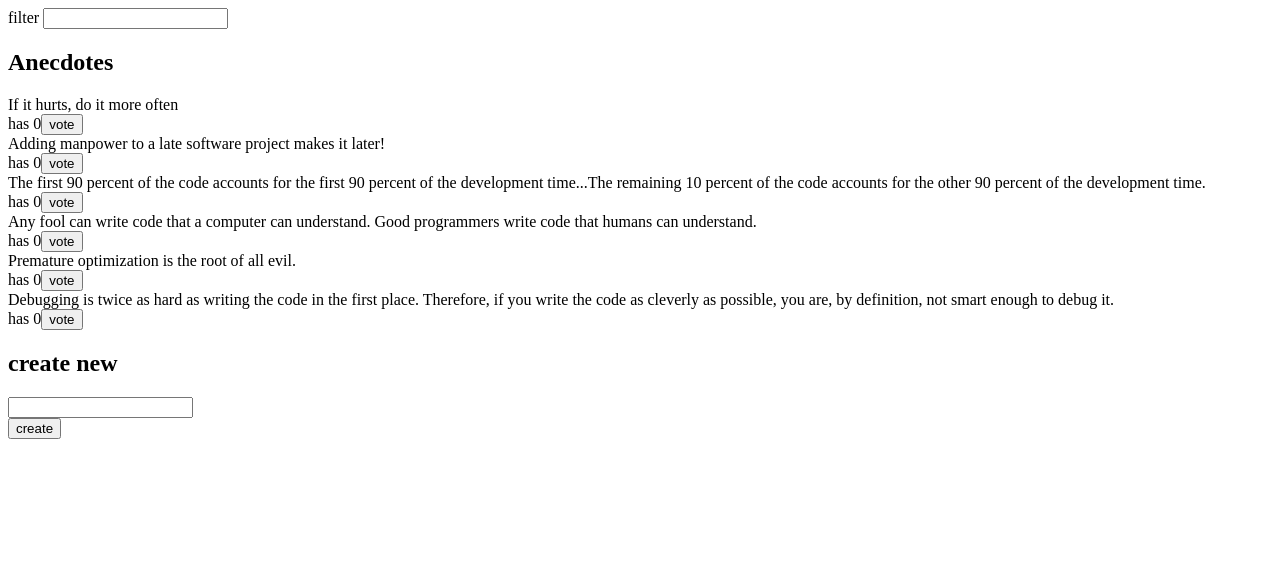
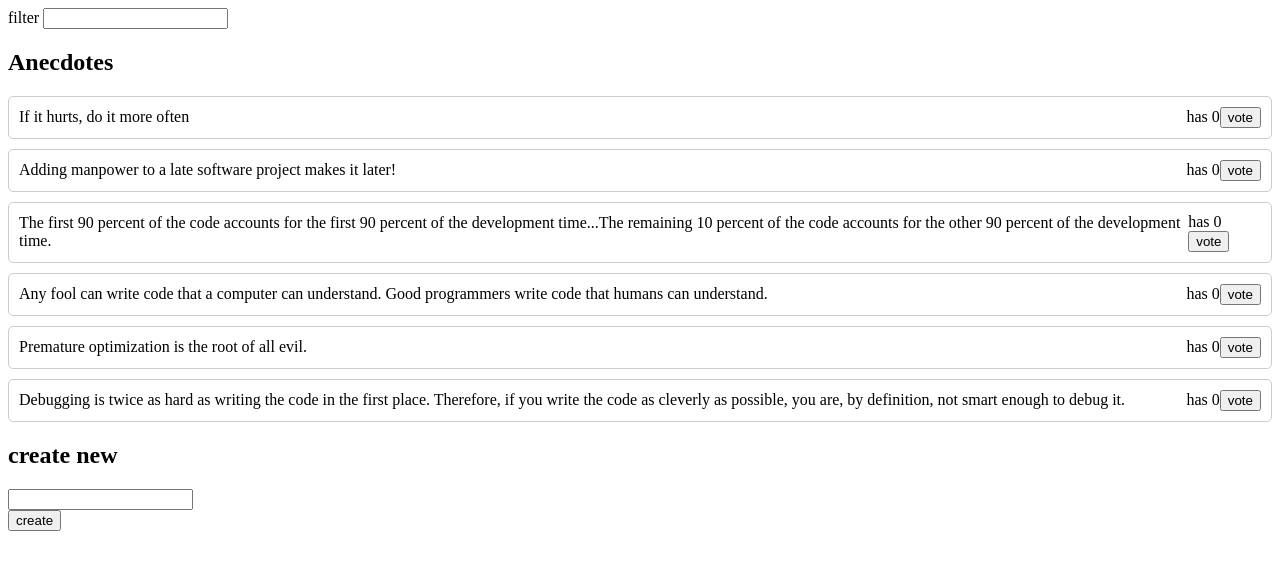
Before and after one commit to mikhita/redux-toolkit, a React (Create React App) app: page / in a window 1280 px wide. Shown: the top 570 px of the page. Built offline with nearby package versions, Linux system fonts and the light colour scheme.

Commit message:
adding some styles

```diff
--- a/package.json
+++ b/package.json
@@ -10,6 +10,7 @@
     "react-dom": "^18.2.0",
     "react-redux": "^8.0.5",
     "react-scripts": "5.0.1",
+    "react-transition-group": "^4.4.5",
     "redux": "^4.2.0",
     "web-vitals": "^2.1.4"
   },
--- /dev/null
+++ b/src/Anecdote.css
@@ -0,0 +1,39 @@
+.anecdote-enter {
+  opacity: 0;
+  transform: translateY(20px);
+}
+
+.anecdote-enter-active {
+  opacity: 1;
+  transform: translateY(0);
+  transition: opacity 500ms, transform 500ms;
+}
+
+.anecdote-exit {
+  opacity: 1;
+}
+
+.anecdote-exit-active {
+  opacity: 0;
+  transition: opacity 500ms;
+}
+
+.anecdote-item {
+  margin-bottom: 10px;
+  display: flex;
+  justify-content: space-between;
+  align-items: center;
+  padding: 10px;
+  border: 1px solid #ccc;
+  border-radius: 5px;
+}
+
+/* Newly added styles for the voted anecdote */
+.anecdote-item.voted {
+  background-color: #eff8ff;
+  font-weight: bold;
+}
+
+.anecdote-item.voted .votes {
+  transition: all 0.5s;
+}
--- a/src/components/AnecdoteList.js
+++ b/src/components/AnecdoteList.js
@@ -1,37 +1,44 @@
-import { useSelector, useDispatch } from 'react-redux'
-import { vote } from '../reducers/anecdoteReducer'
+import React from 'react';
+import { useSelector, useDispatch } from 'react-redux';
+import { vote } from '../reducers/anecdoteReducer';
+import { CSSTransition, TransitionGroup } from 'react-transition-group';
+import '../Anecdote.css';
 
 const AnecdoteList = () => {
-  // const anecdotes = useSelector(state => state)
-  const dispatch = useDispatch()
-  const anecdotes = useSelector(state => {
+  const dispatch = useDispatch();
+  const anecdotes = useSelector((state) => {
     const filter = state.filter;
-    const filteredAnecdotes = state.anecdotes.filter(anecdote =>
+    const filteredAnecdotes = state.anecdotes.filter((anecdote) =>
       anecdote.content.toLowerCase().includes(filter.toLowerCase())
     );
     const sortedAnecdotes = filteredAnecdotes.sort((a, b) => b.votes - a.votes);
     return sortedAnecdotes;
   });
 
-
-  // const sortedAnecdotes = anecdotes.sort((a, b) => b.votes - a.votes);
-
-
+  const handleVote = (id) => {
+    setTimeout(() => {
+      dispatch(vote(id));
+    }, 500);
+  };
 
   return (
     <div>
       <h2>Anecdotes</h2>
-      {anecdotes.map(anecdote => (
-      <div key={anecdote.id}>
+      <TransitionGroup>
+        {anecdotes.map((anecdote) => (
+          <CSSTransition key={anecdote.id} timeout={500} classNames="anecdote">
+            <div className="anecdote-item">
               <div>{anecdote.content}</div>
               <div>
                 has {anecdote.votes}
-          <button onClick={() => dispatch(vote(anecdote.id))}>vote</button>
+                <button onClick={() => handleVote(anecdote.id)}>vote</button>
               </div>
             </div>
+          </CSSTransition>
         ))}
+      </TransitionGroup>
     </div>
-  )
-}
+  );
+};
 
-export default AnecdoteList
+export default AnecdoteList;
--- a/src/index.js
+++ b/src/index.js
@@ -4,7 +4,7 @@ import { createStore } from 'redux'
 import { Provider } from 'react-redux'
 import App from './App'
 // import reducer from './reducers/anecdoteReducer'
-import rootReducer from './reducers/anecdoteReducer'
+import rootReducer from './reducers/rootReducer'
 
 const store = createStore(rootReducer)
 
--- a/src/reducers/anecdoteReducer.js
+++ b/src/reducers/anecdoteReducer.js
@@ -1,6 +1,3 @@
-import { combineReducers } from 'redux'
-import filterReducer from './filterReducer'
-
 export const getId = () => (100000 * Math.random()).toFixed(0)
 
 const anecdotesAtStart = [
@@ -42,10 +39,10 @@ export const anecdoteRreducer = (state = initialState, action) => {
     }
 }
 
-const rootReducer = combineReducers({
-  anecdotes: anecdoteRreducer,
-  filter: filterReducer
-})
+// const rootReducer = combineReducers({
+//   anecdotes: anecdoteRreducer,
+//   filter: filterReducer
+// })
 
 export const createAnecdote = (content) => {
   return {
@@ -64,5 +61,3 @@ export const vote = (id) => {
     payload: { id }
   }
 }
-
-export default rootReducer
--- /dev/null
+++ b/src/reducers/rootReducer.js
@@ -0,0 +1,13 @@
+import { combineReducers } from 'redux'
+import filterReducer from './filterReducer'
+import { anecdoteRreducer } from './anecdoteReducer'
+
+
+
+const rootReducer = combineReducers({
+  anecdotes: anecdoteRreducer,
+  filter: filterReducer
+})
+
+
+export default rootReducer
```
Also changed, not shown: src/components/Filter.js (line endings or trailing spaces), 1 other file (tests, documents, lock files or other folders). Lines whose indentation alone changed are shown as unchanged.
